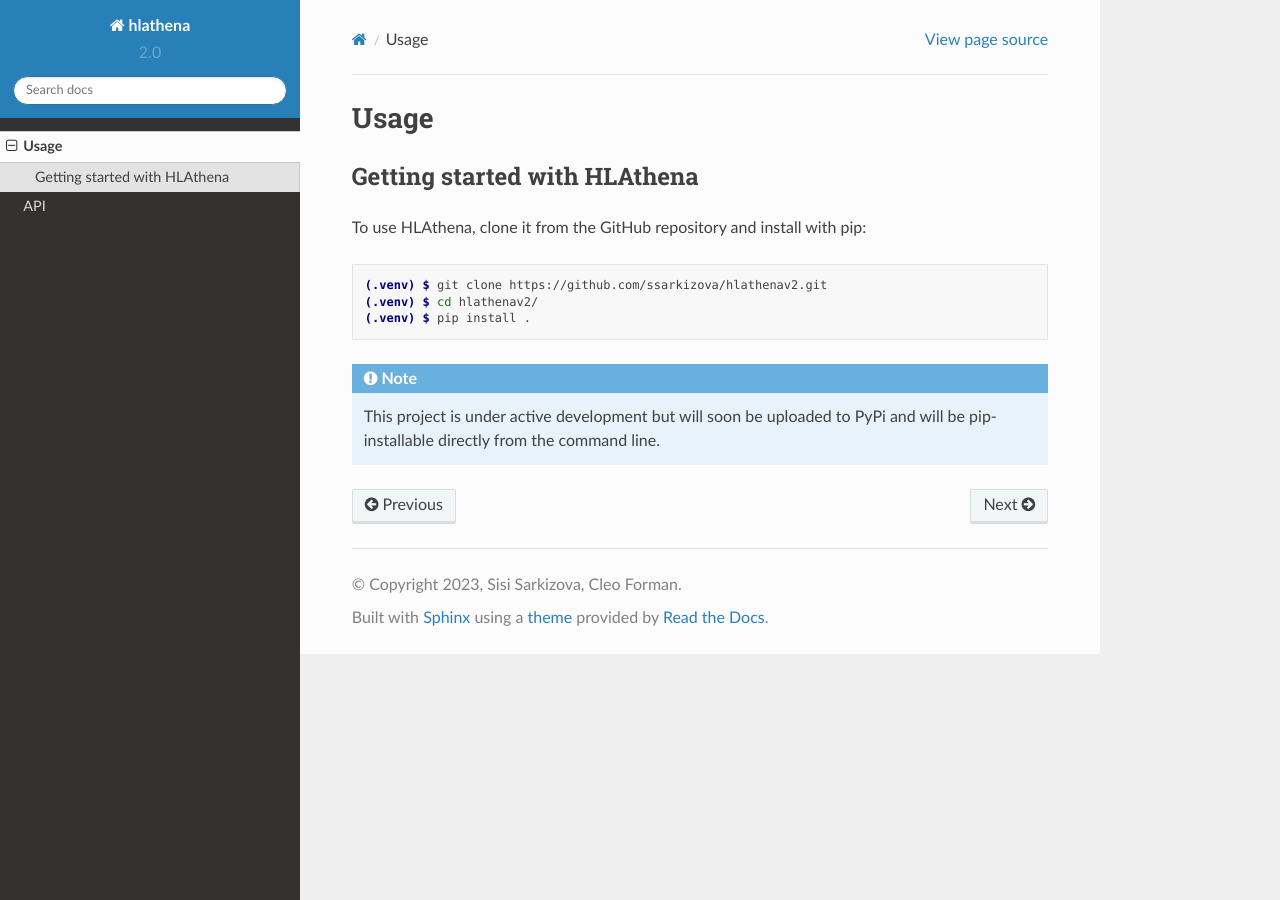
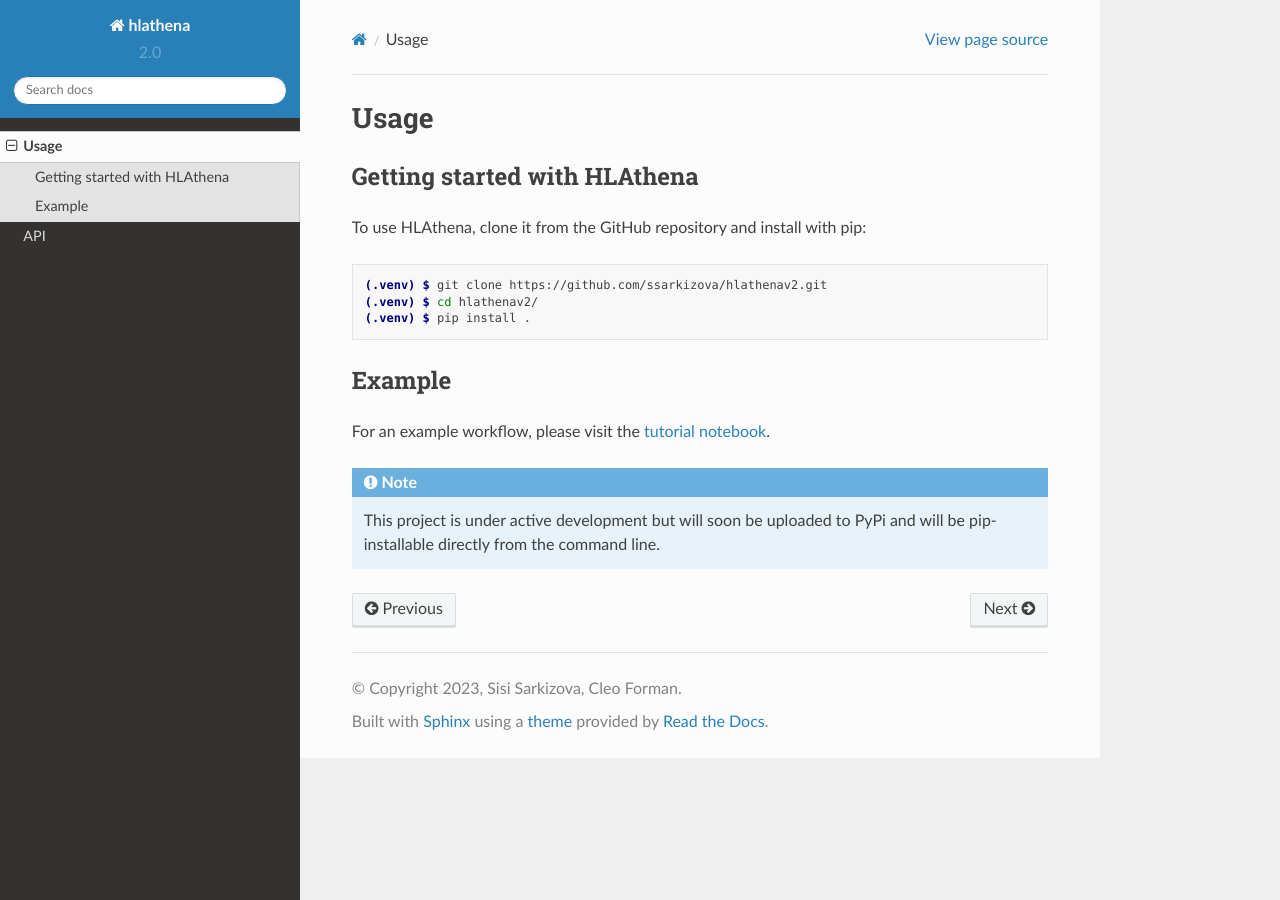
Before and after one commit to ssarkizova/hlathenav2, a Sphinx documentation site: the page built from docs/source/usage.rst, in a window 1280 px wide. Built offline with Sphinx 7.4.7 and the Read the Docs theme 2.0.0, drawn with Linux system fonts in a browser that asks for light colours.

Commit message:
Update usage.rst
Adding link to tutorial notebook

```diff
--- a/docs/source/usage.rst
+++ b/docs/source/usage.rst
@@ -12,6 +12,13 @@ To use HLAthena, clone it from the GitHub repository and install with pip:
    (.venv) $ cd hlathenav2/
    (.venv) $ pip install .
 
+
+Example
+------------
+
+For an example workflow, please visit the `tutorial notebook <https://github.com/ssarkizova/hlathenav2/blob/main/notebooks/tutorial.ipynb>`_.
+
+
 .. note::
 
    This project is under active development but will soon be uploaded to PyPi and will be pip-installable directly from the command line.
```
